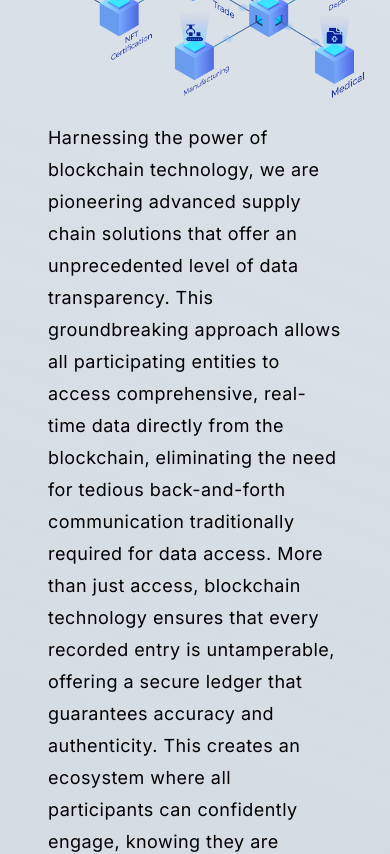
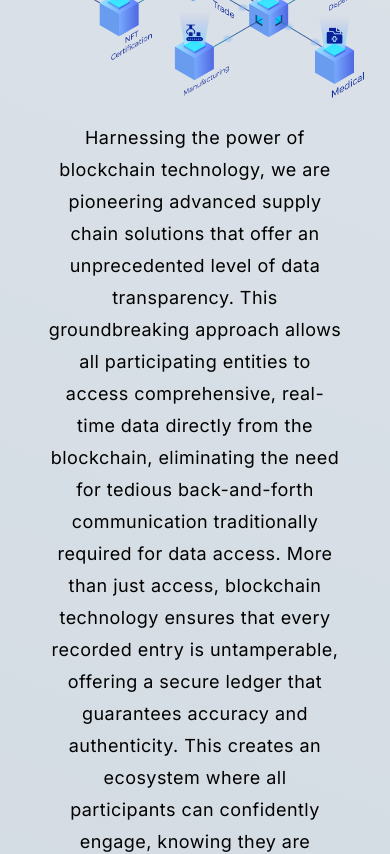
Before and after one commit to pratiqdev/chainleaf-welcome, a Next.js app: page / in a window 390 px wide. Shown: the part 6580-7434 px from the top of the page. Built offline with nearby package versions, Linux system fonts and the light colour scheme.

Commit message:
Fixed text alignment issue

```diff
--- a/app/page.tsx
+++ b/app/page.tsx
@@ -187,7 +187,7 @@ export default function Home() {
             />
           </picture>
 
-          <div   className=" mb-2 leading-8 tracking-wide text-lg max-w-auto lg:max-w-[500px] mx-6">
+          <div   className=" mb-2 leading-8 tracking-wide text-lg max-w-auto text-center lg:text-left lg:max-w-[500px] mx-6">
             {truth.sections.solution.content}
           </div>
 
```
